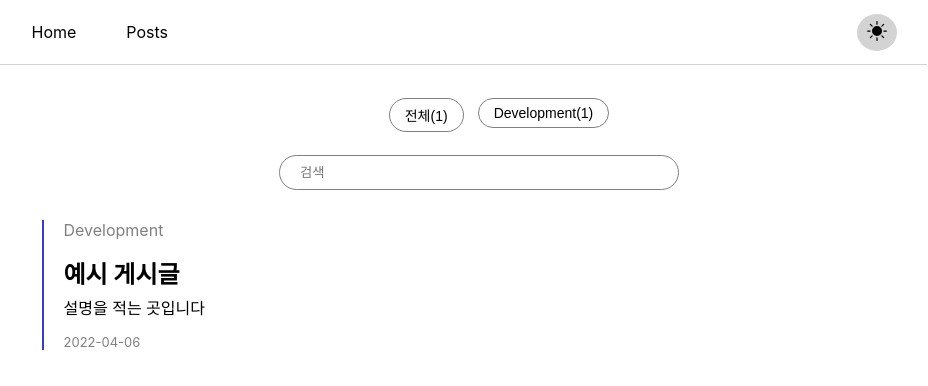
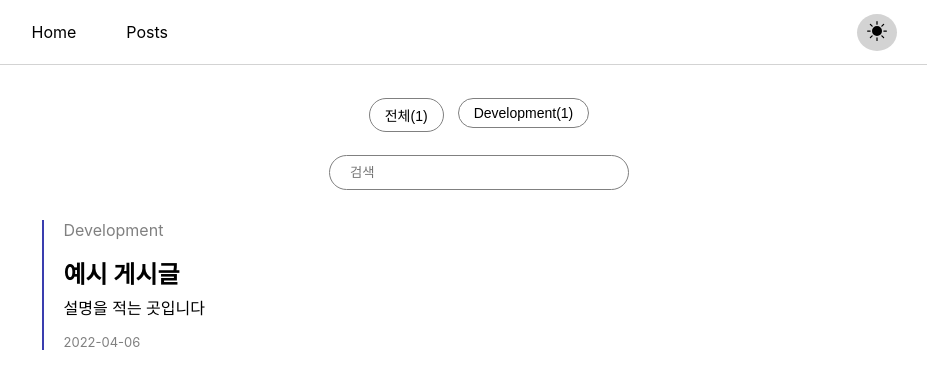
Before and after one commit to jhoon9494/my-blog, a Next.js app: page /posts in a window 1280 px wide. Shown: the top 386 px of the page, without its empty margins (181-1109 px from the left). Built offline with nearby package versions, Linux system fonts and the light colour scheme.

Commit message:
Fix: 두번 검색되던 버그 수정
- 그외 시멘틱태그 수정

```diff
--- a/pages/posts/index.tsx
+++ b/pages/posts/index.tsx
@@ -2,7 +2,7 @@ import { GetStaticProps, InferGetStaticPropsType } from 'next';
 import fs from 'fs';
 import matter from 'gray-matter';
 import styled from 'styled-components';
-import { KeyboardEvent, useState } from 'react';
+import { FormEvent, useState } from 'react';
 import Link from 'next/link';
 import compareDate from '../../utils/sortFn';
 
@@ -54,7 +54,7 @@ export const getStaticProps: GetStaticProps<DataType> = async () => {
   };
 };
 
-const Container = styled.div`
+const Container = styled.main`
   display: flex;
   flex-direction: column;
   align-items: center;
@@ -68,6 +68,7 @@ const Container = styled.div`
   ul {
     list-style: none;
     display: flex;
+    padding: 0;
     flex-wrap: wrap;
 
     button {
@@ -82,7 +83,7 @@ const Container = styled.div`
 `;
 
 const SearchBar = styled.input`
-  width: 400px;
+  width: 300px;
   height: 35px;
   padding: 5px 20px;
   border: 1px solid gray;
@@ -132,8 +133,9 @@ export default function Posts({ categories, posts }: InferGetStaticPropsType<typ
   const [postsData, setPostsData] = useState(posts);
   const [search, setSearch] = useState('');
 
-  const handleSearch = (e: KeyboardEvent) => {
-    if (e.code === 'Enter') {
+  const handleSearch = (e: FormEvent<HTMLFormElement>) => {
+    e.preventDefault();
+
     if (search !== '') {
       const searchData = posts.filter((data) => {
         return data.title.includes(search);
@@ -144,7 +146,6 @@ export default function Posts({ categories, posts }: InferGetStaticPropsType<typ
     } else {
       setPostsData(posts);
       setSearch('');
-      }
     }
   };
 
@@ -180,13 +181,10 @@ export default function Posts({ categories, posts }: InferGetStaticPropsType<typ
           );
         })}
       </ul>
-      <SearchBar
-        type="text"
-        placeholder="검색"
-        value={search}
-        onChange={(e) => setSearch(e.target.value)}
-        onKeyDown={handleSearch}
-      />
+      <form onSubmit={(e) => handleSearch(e)}>
+        <SearchBar type="text" placeholder="검색" value={search} onChange={(e) => setSearch(e.target.value)} />
+      </form>
+
       {postsData.map((post, idx) => {
         return (
           <PostWrapper key={`${idx + 1}-post`}>
```
Lines whose indentation alone changed are shown as unchanged.
